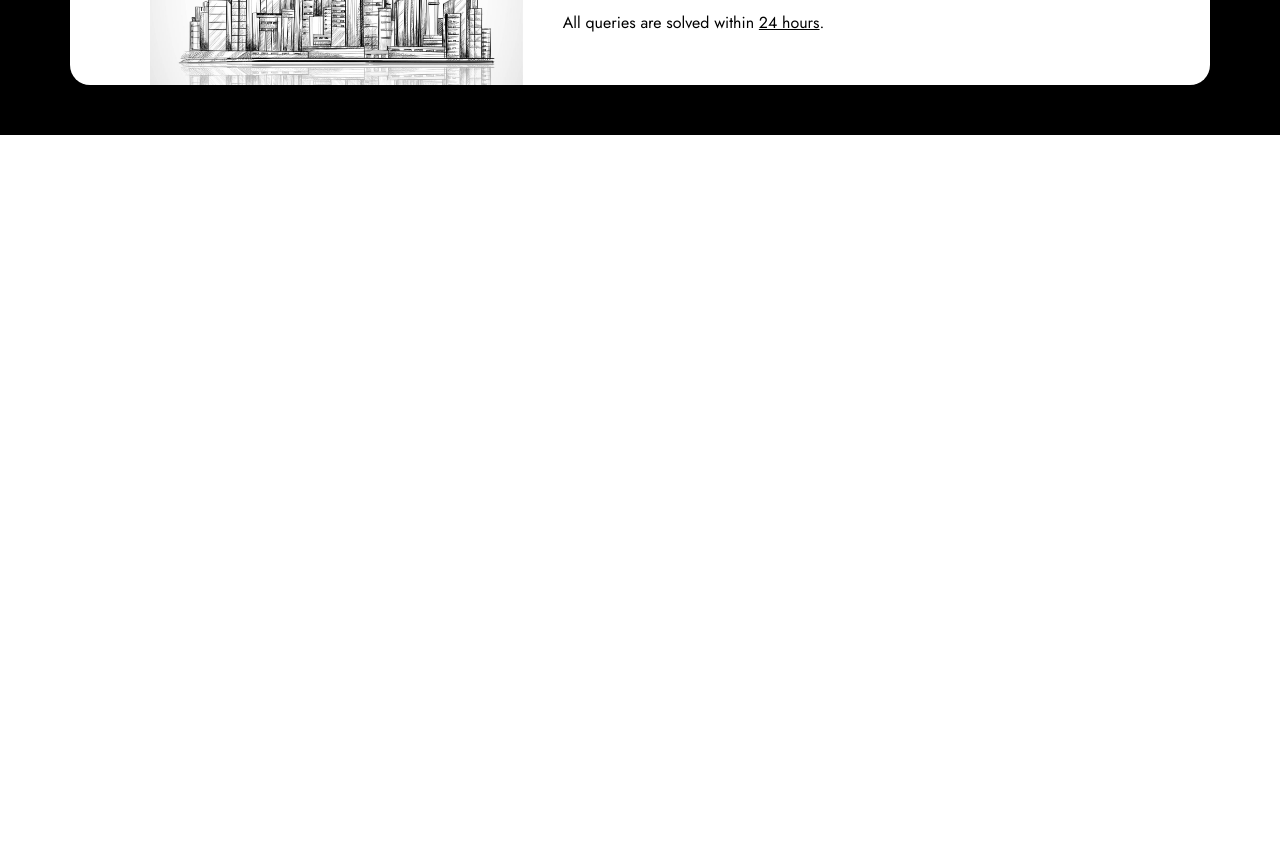
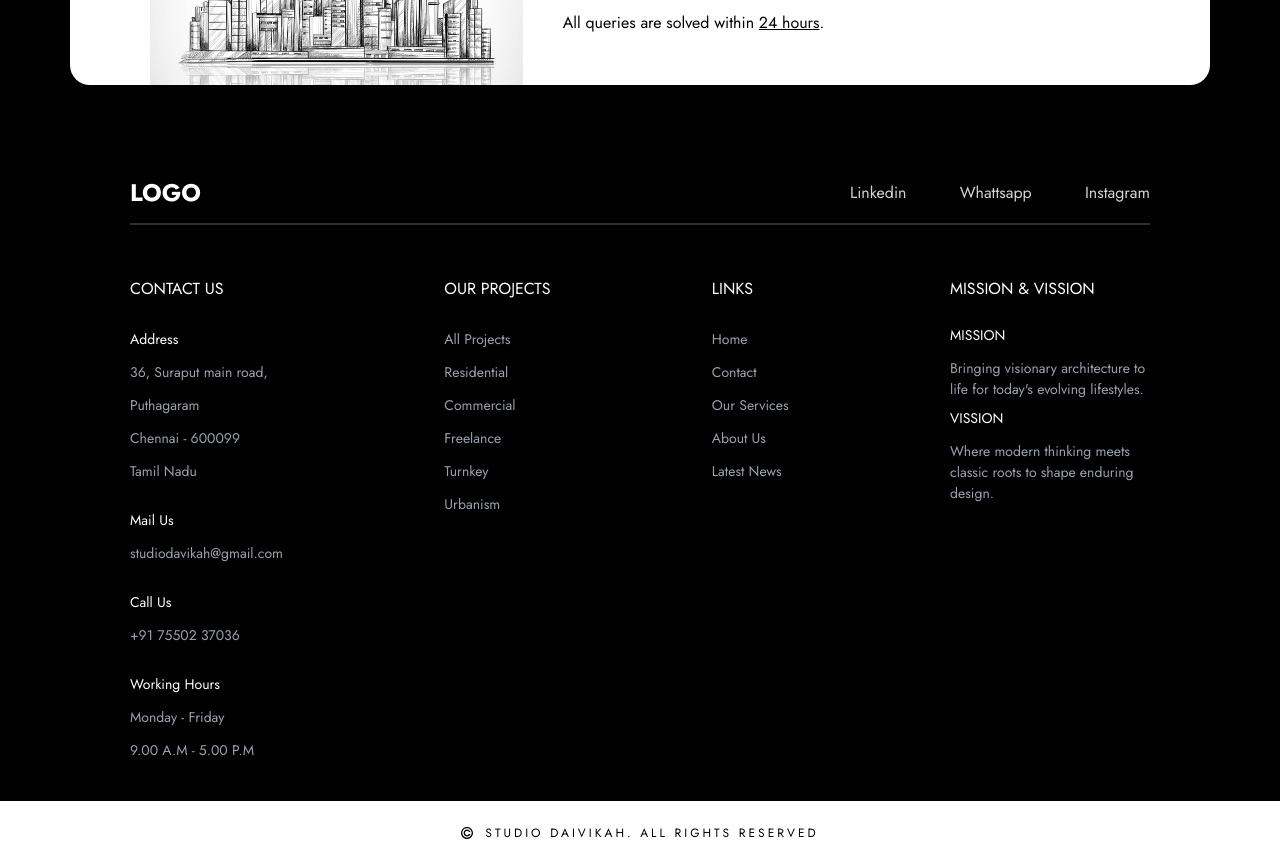
Before and after one commit to studiodaivikah/portfolio, a Next.js app: page /contact in a window 1280 px wide. Shown: the part 2120-2985 px from the top of the page. Before the commit the page ends 2255 px from the top, so only its background shows below. Built offline with nearby package versions, Linux system fonts and the light colour scheme.

Commit message:
add footer

```diff
--- a/app/contact/page.tsx
+++ b/app/contact/page.tsx
@@ -8,6 +8,8 @@ import { toast } from "sonner";
 import { zodResolver } from "@hookform/resolvers/zod";
 import { z } from "zod";
 import Image from "next/image";
+import MainFooter from "@/components/footer/mainfooter";
+import Footer from "@/components/footer/footer";
 
 const ContactSchema = z.object({
   name: z
@@ -253,6 +255,8 @@ const ContactForm = () => {
           </div>
         </div>
       </div>
+      <MainFooter />
+      <Footer />
     </main>
   );
 };
--- a/app/page.tsx
+++ b/app/page.tsx
@@ -1,11 +1,17 @@
+import Footer from "@/components/footer/footer";
+import MainFooter from "@/components/footer/mainfooter";
 import Hero from "@/components/hero/hero";
 import Image from "next/image";
 
 export default function Home() {
   return (
-    <div className="relative w-screen h-[1000px] sm:h-[800px] flex-center">
-      <Image fill src="/images/herobg.jpg" alt="Hero Background" />
-      <Hero />
-    </div>
+    <section className="flex flex-col">
+      <div className="relative w-screen h-[1000px] sm:h-[800px] flex-center">
+        <Image fill src="/images/herobg.jpg" alt="Hero Background" />
+        <Hero />
+      </div>
+      <MainFooter />
+      <Footer />
+    </section>
   );
 }
--- /dev/null
+++ b/components/footer/footer.tsx
@@ -0,0 +1,20 @@
+import Image from "next/image";
+import React from "react";
+
+const Footer = () => {
+  return (
+    <main className="w-full flex-center gap-3 bg-white h-12 py-8">
+      <Image
+        height={12}
+        width={12}
+        alt="copyright"
+        src={"/icons/copyright.svg"}
+      />
+      <p className="font-noraml text-[10px] sm:text-[12px] tracking-[3px] text-black">
+        STUDIO DAIVIKAH. ALL RIGHTS RESERVED
+      </p>
+    </main>
+  );
+};
+
+export default Footer;
--- /dev/null
+++ b/components/footer/mainfooter.tsx
@@ -0,0 +1,151 @@
+import Link from "next/link";
+import React from "react";
+
+const f1_items = [
+  { id: 1, label: "Linkedin", href: "/" },
+  { id: 2, label: "Whattsapp", href: "/" },
+  { id: 3, label: "Instagram", href: "/" },
+];
+
+const address = [
+  { id: 2, label: "36, Suraput main road," },
+  { id: 3, label: "Puthagaram" },
+  { id: 4, label: "Chennai - 600099" },
+  { id: 5, label: "Tamil Nadu" },
+];
+
+const projects = [
+  { id: 2, label: "All Projects" },
+  { id: 3, label: "Residential" },
+  { id: 4, label: "Commercial" },
+  { id: 5, label: "Freelance" },
+  { id: 6, label: "Turnkey" },
+  { id: 7, label: "Urbanism" },
+];
+
+const links = [
+  { id: 2, href: "/", label: "Home" },
+  { id: 3, href: "/", label: "Contact" },
+  { id: 4, href: "/", label: "Our Services" },
+  { id: 5, href: "/", label: "About Us" },
+  { id: 6, href: "/", label: "Latest News" },
+];
+
+const MainFooter = () => {
+  return (
+    <section className="flex items-center flex-col gap-3 bg-black w-full py-10">
+      <div className="max-w-[1100px] w-full bg-black flex flex-col gap-3 items-center px-10">
+        <div className="flex-between w-full">
+          <p className="text-white font-bold text-[24px]">LOGO</p>
+          <div className="flex-between w-full max-w-[300px]">
+            {f1_items.map((items) => (
+              <Link
+                href={items.href}
+                key={items.id}
+                className="text-[16px] text-gray-300 font-normal"
+              >
+                {items.label}
+              </Link>
+            ))}
+          </div>
+        </div>
+        <div className="w-full border border-gray-400/30 h-0.5" />
+        <div className="grid grid-cols-2 md:flex md:justify-between w-full mt-10">
+          <div className="flex flex-col items-start gap-y-7">
+            <div className="flex flex-col items-start gap-y-3">
+              <p className="font-normal text-white text-[16px] mb-4">
+                CONTACT US
+              </p>
+              <p className="font-normal text-white text-[14px]">Address</p>
+              {address.map((item) => (
+                <p
+                  key={item.id}
+                  className="text-gray-400 font-normal text-[14px]"
+                >
+                  {item.label}
+                </p>
+              ))}
+            </div>
+            <div className="flex flex-col items-start gap-y-3">
+              <p className="font-normal text-white text-[14px]">Mail Us</p>
+              <p className="font-normal text-gray-400 text-[14px]">
+                studiodavikah@gmail.com
+              </p>
+            </div>
+            <div className="flex flex-col items-start gap-y-3">
+              <p className="font-normal text-white text-[14px]">Call Us</p>
+              <p className="font-normal text-gray-400 text-[14px]">
+                +91 75502 37036
+              </p>
+            </div>
+            <div className="flex flex-col items-start gap-y-3">
+              <p className="font-normal text-white text-[14px]">
+                Working Hours
+              </p>
+              <p className="font-normal text-gray-400 text-[14px]">
+                Monday - Friday
+              </p>
+
+              <p className="font-normal text-gray-400 text-[14px]">
+                9.00 A.M - 5.00 P.M
+              </p>
+            </div>
+          </div>
+
+          <div className="flex flex-col items-start gap-y-7">
+            <div className="flex flex-col items-start gap-y-3">
+              <p className="font-normal text-white text-[16px] mb-4">
+                OUR PROJECTS
+              </p>
+              {projects.map((item) => (
+                <p
+                  key={item.id}
+                  className="text-gray-400 font-normal text-[14px]"
+                >
+                  {item.label}
+                </p>
+              ))}
+            </div>
+          </div>
+
+          <div className="flex flex-col items-start gap-y-7">
+            <div className="flex flex-col items-start gap-y-3">
+              <p className="font-normal text-white text-[16px] mb-4">LINKS</p>
+              {links.map((item) => (
+                <Link
+                  href={item.href}
+                  key={item.id}
+                  className="text-gray-400 font-normal text-[14px]"
+                >
+                  {item.label}
+                </Link>
+              ))}
+            </div>
+          </div>
+
+          <div className="flex flex-col items-start gap-y-2">
+            <p className="font-normal text-white text-[16px] mb-4">
+              MISSION & VISSION
+            </p>
+            <div className="flex flex-col items-start gap-y-3">
+              <p className="font-normal text-white text-[14px]">MISSION</p>
+              <p className="font-normal text-gray-400 text-[14px] max-w-[200px] w-full">
+                Bringing visionary architecture to life for today&apos;s
+                evolving lifestyles.
+              </p>
+            </div>
+            <div className="flex flex-col items-start gap-y-3">
+              <p className="font-normal text-white text-[14px]">VISSION</p>
+              <p className="font-normal text-gray-400 text-[14px] w-full max-w-[200px]">
+                Where modern thinking meets classic roots to shape enduring
+                design.
+              </p>
+            </div>
+          </div>
+        </div>
+      </div>
+    </section>
+  );
+};
+
+export default MainFooter;
```
Also changed, not shown: public/icons/copyright.svg (added).
